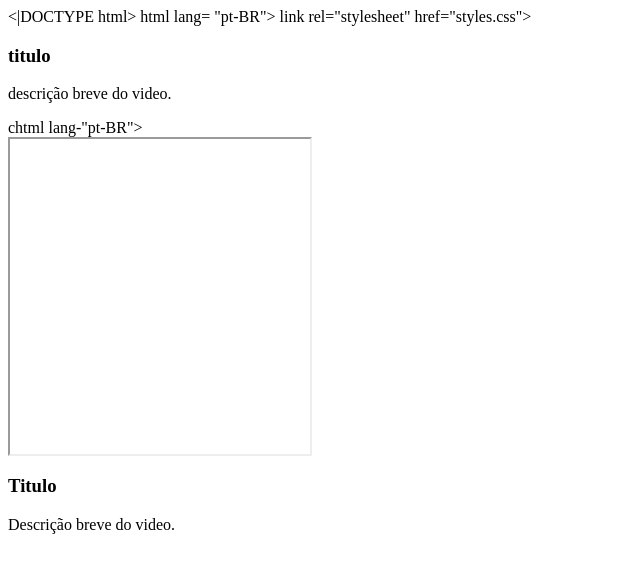
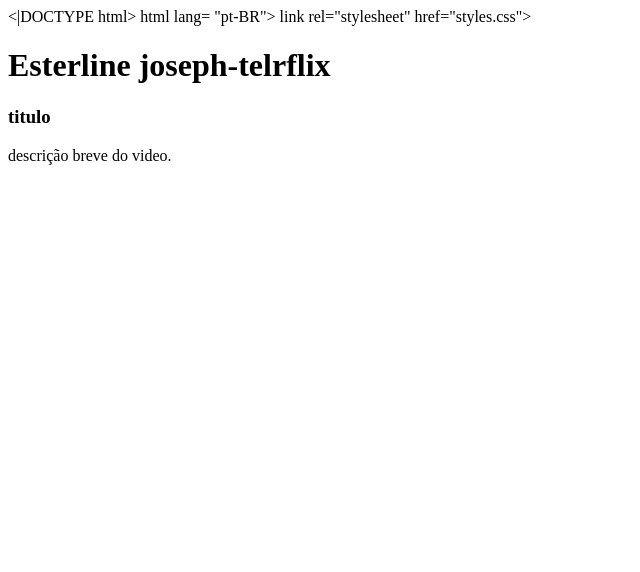
Before and after one commit to Esterline952/projeto-esterline, a plain HTML site: page index.html in a window 1280 px wide. Shown: the whole page, without its empty margins (0-640 px from the left). Drawn offline with Linux system fonts and the light colour scheme.

Commit message:
index.html

```diff
--- a/index.html
+++ b/index.html
@@ -6,6 +6,9 @@ html lang= "pt-BR">
     link rel="stylesheet" href="styles.css">
     </head>
     <body>
+        <header>
+       <h1> Esterline joseph-telrflix</h1>
+        </header>
         <div class="video-box"
         <iframe width="500" height="315"src= "https://www.youtube.com/embed/knjalon82E"frameborder= "0"allowfullscreen></iframe\.
         <div"class="info">
@@ -15,21 +18,3 @@ html lang= "pt-BR">
     </div>
 </body>
 </html>
-<IDOCTYPE html>
-chtml lang-"pt-BR">
-<head>
-<meta charset-"UTF-8">
-<title>video</title>
-<link rel-"stylesheet" href-"styles.css":
-</head>
-<body>
-<div class-"video-box">
-<iframe width="S6o" height="315" src-"https://www.youtube.com/embed/kNJPaIONB2E"
-franpborder-"0" allowfullscreen></iframe>
-<div class="info">
-<h3>Titulo</h3>
-<p>Descrição breve do video.</p>
-</div>
-</div>
-</body>
-</html>
```
